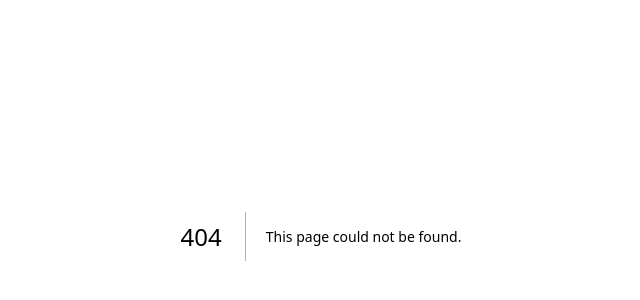
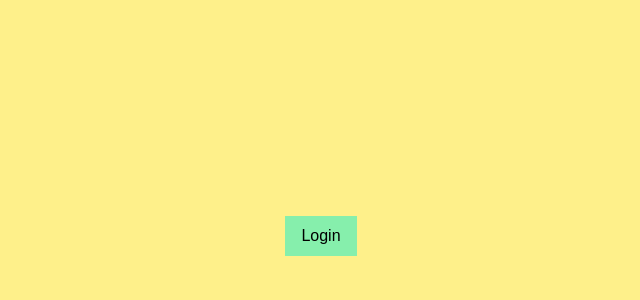
Before and after one commit to avidzcheetah/evotech-first-project, a Next.js app: page /login in a window 1280 px wide. Before the commit this address had no page. Shown: the part 164-464 px from the top of the page, without its empty margins (319-959 px from the left). Built offline with nearby package versions, Linux system fonts and the light colour scheme.

Commit message:
Add login page

```diff
--- /dev/null
+++ b/app/login/page.jsx
@@ -0,0 +1,8 @@
+"use client"
+export default function LoginPage(){
+    return (
+        <div className="flex flex-col justify-center items-center w-full min-h-screen bg-yellow-200 text-black text-center">
+            <div className="bg-green-300 px-4 py-2">Login</div>
+        </div>
+    )
+}
```
